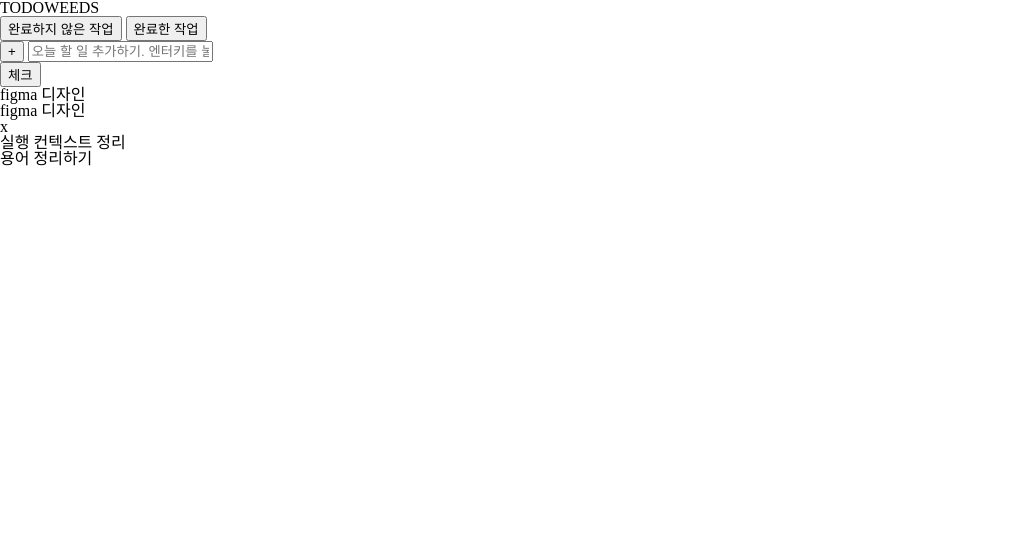
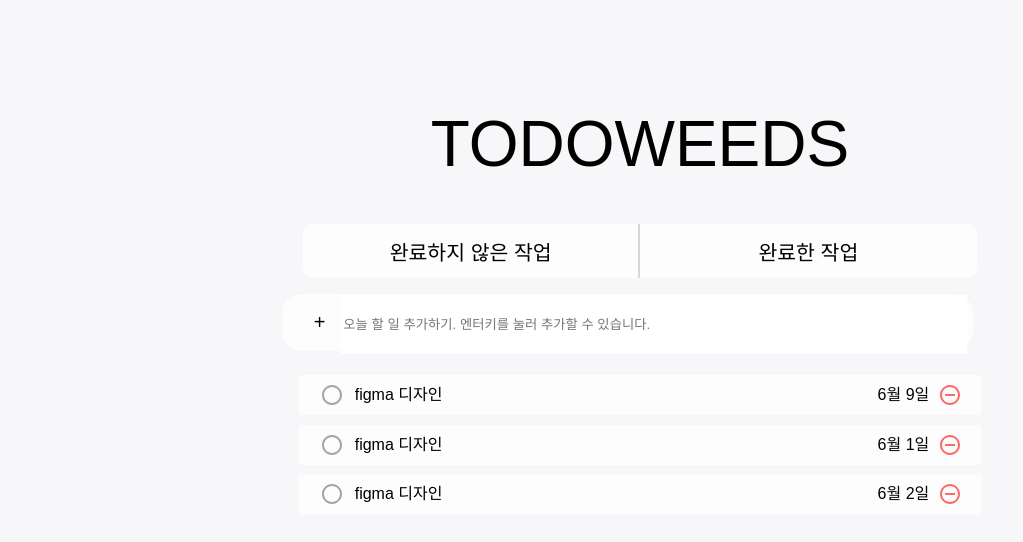
Before and after one commit to yoon5450/Team_GrowWeed_To-Do-List, a plain HTML site: page index.html in a window 1280 px wide. Shown: the whole page, without its empty margins (0-1023 px from the left). Drawn offline with nearby package versions, Linux system fonts and the light colour scheme; files whose address does not match are found by name; a web font is replaced by a local one.

Commit message:
html, css wireframe

```diff
--- a/index.html
+++ b/index.html
@@ -10,18 +10,21 @@
     />
     <link
       rel="stylesheet"
-      href="https://cdn.jsdelivr.net/gh/orioncactus/pretendard@v1.3.9/dist/web/variable/pretendardvariable-dynamic-subset.min.css"
+      href="https://cdn.jsdelivr.net/gh/orioncactus/pretendard/dist/web/variable/pretendardvariable-dynamic-subset.css"
     />
+
     <link rel="stylesheet" href="./style.css?v=3" />
     <link rel="icon" href="./resource/favicon.png" />
     <script defer type="module" src="./src/index.js"></script>
   </head>
   <body>
     <div class="wrap">
+
       <!-- 타이틀 헤더 -->
       <header>
         <h1 class="title">TODOWEEDS</h1>
       </header>
+
 
       <!-- 탭 네비게이션 -->
       <nav class="select-tab-navigation">
@@ -29,32 +32,178 @@
           완료하지 않은 작업
         </button>
         <button type="button" id="select-complete-btn">완료한 작업</button>
-        <!-- flex 완료하지 않은 작업, 완료한 작업 -->
       </nav>
 
-      <!-- 입력란 -->
+
+
+      <!-- 입력란 section -->
       <section class="add-todo-section">
-        <button type="button">+</button>
-        <input
-          id="add-todo-input"
-          type="text"
-          placeholder="오늘 할 일 추가하기. 엔터키를 눌러 추가할 수 있습니다."
-        />
+        <!-- 폼 관련 내용 추가 -->
+        <form id="add-todo-form">
+          <button type="button" id="add-todo-btn">+</button>
+          <input
+            id="add-todo-input"
+            type="text"
+            placeholder="오늘 할 일 추가하기. 엔터키를 눌러 추가할 수 있습니다."
+          />
+        </form>
       </section>
+
+
 
       <!-- todo 리스트 main -->
       <main>
         <ul id="todo-list-ul">
           <!-- flex 체크박스, 텍스트 영역, 날짜 영역 텍스트 영역 -->
+          <!-- 읽기 너무 어려워서 넘버링 남겨드립니다. -->
+          <!-- 1번 li -->
           <li class="todo-list-cell">
-            <button class="todo-list-complete-btn">체크</button>
+            <div class="align-wrap">
+              <button class="todo-list-complete-btn">
+                <svg
+                  width="24"
+                  height="24"
+                  viewBox="0 0 24 24"
+                  fill="none"
+                  xmlns="http://www.w3.org/2000/svg"
+                >
+                  <g clip-path="url(#clip0_35_88)">
+                    <path
+                      d="M12 2C6.47 2 2 6.47 2 12C2 17.53 6.47 22 12 22C17.53 22 22 17.53 22 12C22 6.47 17.53 2 12 2ZM12 20C7.58 20 4 16.42 4 12C4 7.58 7.58 4 12 4C16.42 4 20 7.58 20 12C20 16.42 16.42 20 12 20Z"
+                      fill="#A4A4A4"
+                    />
+                  </g>
+                  <defs>
+                    <clipPath id="clip0_35_88">
+                      <rect width="24" height="24" fill="white" />
+                    </clipPath>
+                  </defs>
+                </svg>
+              </button>
+              <div class="todo-list-text">figma 디자인</div>
+            </div>
+            <div class="align-wrap">
+            <div class="todo-list-date">6월 9일</div>
+            <button type="button" class="todo-list-optional">
+              <svg
+                width="20"
+                height="20"
+                viewBox="0 0 20 20"
+                fill="none"
+                xmlns="http://www.w3.org/2000/svg"
+              >
+                <path
+                  d="M5 9V11H15V9H5ZM10 0C4.48 0 0 4.48 0 10C0 15.52 4.48 20 10 20C15.52 20 20 15.52 20 10C20 4.48 15.52 0 10 0ZM10 18C5.59 18 2 14.41 2 10C2 5.59 5.59 2 10 2C14.41 2 18 5.59 18 10C18 14.41 14.41 18 10 18Z"
+                  fill="#FF6969"
+                />
+              </svg>
+            </button>
+            </div>
+          </li>
+
+          <!-- 2번 li -->
+          <li class="todo-list-cell">
+            <div class="align-wrap">
+            <button class="todo-list-complete-btn">
+              <svg
+                width="24"
+                height="24"
+                viewBox="0 0 24 24"
+                fill="none"
+                xmlns="http://www.w3.org/2000/svg"
+              >
+                <g clip-path="url(#clip0_35_88)">
+                  <path
+                    d="M12 2C6.47 2 2 6.47 2 12C2 17.53 6.47 22 12 22C17.53 22 22 17.53 22 12C22 6.47 17.53 2 12 2ZM12 20C7.58 20 4 16.42 4 12C4 7.58 7.58 4 12 4C16.42 4 20 7.58 20 12C20 16.42 16.42 20 12 20Z"
+                    fill="#A4A4A4"
+                  />
+                </g>
+                <defs>
+                  <clipPath id="clip0_35_88">
+                    <rect width="24" height="24" fill="white" />
+                  </clipPath>
+                </defs>
+              </svg>
+            </button>
             <div class="todo-list-text">figma 디자인</div>
-            <div class="todo-list-date">figma 디자인</div>
-            <div class="todo-list-optional">x</div>
+            </div>
+
+            <div class="align-wrap">
+            <div class="todo-list-date">6월 1일</div>
+            <button type="button" class="todo-list-optional">
+              <svg
+                width="20"
+                height="20"
+                viewBox="0 0 20 20"
+                fill="none"
+                xmlns="http://www.w3.org/2000/svg"
+              >
+                <path
+                  d="M5 9V11H15V9H5ZM10 0C4.48 0 0 4.48 0 10C0 15.52 4.48 20 10 20C15.52 20 20 15.52 20 10C20 4.48 15.52 0 10 0ZM10 18C5.59 18 2 14.41 2 10C2 5.59 5.59 2 10 2C14.41 2 18 5.59 18 10C18 14.41 14.41 18 10 18Z"
+                  fill="#FF6969"
+                />
+              </svg>
+            </button>
+            </div>
+
+            <!-- 3번 li -->
           </li>
-          <li>실행 컨텍스트 정리</li>
-          <li>용어 정리하기</li>
+          <li class="todo-list-cell">
+            <div class="align-wrap">
+            <button type="button" class="todo-list-complete-btn">
+              <svg
+                width="24"
+                height="24"
+                viewBox="0 0 24 24"
+                fill="none"
+                xmlns="http://www.w3.org/2000/svg"
+              >
+                <g clip-path="url(#clip0_35_88)">
+                  <path
+                    d="M12 2C6.47 2 2 6.47 2 12C2 17.53 6.47 22 12 22C17.53 22 22 17.53 22 12C22 6.47 17.53 2 12 2ZM12 20C7.58 20 4 16.42 4 12C4 7.58 7.58 4 12 4C16.42 4 20 7.58 20 12C20 16.42 16.42 20 12 20Z"
+                    fill="#A4A4A4"
+                  />
+                </g>
+                <defs>
+                  <clipPath id="clip0_35_88">
+                    <rect width="24" height="24" fill="white" />
+                  </clipPath>
+                </defs>
+              </svg>
+            </button>
+            <div class="todo-list-text">figma 디자인</div>
+            </div>
+            <div class="align-wrap">
+            <div class="todo-list-date">6월 2일</div>
+            <button type="button" class="todo-list-optional">
+              <svg
+                width="20"
+                height="20"
+                viewBox="0 0 20 20"
+                fill="none"
+                xmlns="http://www.w3.org/2000/svg"
+              >
+                <path
+                  d="M5 9V11H15V9H5ZM10 0C4.48 0 0 4.48 0 10C0 15.52 4.48 20 10 20C15.52 20 20 15.52 20 10C20 4.48 15.52 0 10 0ZM10 18C5.59 18 2 14.41 2 10C2 5.59 5.59 2 10 2C14.41 2 18 5.59 18 10C18 14.41 14.41 18 10 18Z"
+                  fill="#FF6969"
+                />
+              </svg>
+            </button>
+            </div>
+          </li>
         </ul>
+
+        <!-- 체크 표시 svg는 이거 쓰시면 됩니다. -->
+        <!-- <svg width="24" height="24" viewBox="0 0 24 24" fill="none" xmlns="http://www.w3.org/2000/svg">
+        <g clip-path="url(#clip0_35_85)">
+        <path d="M12 2C6.48 2 2 6.48 2 12C2 17.52 6.48 22 12 22C17.52 22 22 17.52 22 12C22 6.48 17.52 2 12 2ZM12 20C7.59 20 4 16.41 4 12C4 7.59 7.59 4 12 4C16.41 4 20 7.59 20 12C20 16.41 16.41 20 12 20ZM16.59 7.58L10 14.17L7.41 11.59L6 13L10 17L18 9L16.59 7.58Z" fill="#9CE3A5"/>
+        </g>
+        <defs>
+        <clipPath id="clip0_35_85">
+        <rect width="24" height="24" fill="white"/>
+        </clipPath>
+        </defs>
+        </svg> -->
       </main>
     </div>
   </body>
--- a/index.js
+++ b/index.js
@@ -4,6 +4,14 @@ import { getStorage } from "./lib/storage.js"
 
 // save시 Prettier가 작동하도록 설정되어 있으면 아마도 한 줄로 다 엮어버릴 거에요.
 // 저는 그냥 Shift + Alt + F 눌렀을 때만 작동하도록 설정해뒀습니다.
+
+let inputForm = document.querySelector('#add-todo-form')
+
+// form submit 처리 방지
+inputForm.addEventListener('submit', (e) => {
+    e.preventDefault();
+})
+
 
 // 완료 탭으로 이동
 function moveToCompleteTab(){
--- a/style.css
+++ b/style.css
@@ -0,0 +1,130 @@
+body {
+  background-color: #f7f7fa;
+  font-family: "Pretendard Variable", sans-serif;
+}
+
+.wrap {
+  display: flex;
+  flex-direction: column;
+  align-items: center;
+  width: 56vw;
+  margin: 0 auto 0 auto;
+}
+
+/* header 영역 */
+header {
+  text-align: center;
+  margin-top: 14vh;
+  margin-bottom: 6vh;
+}
+
+.title {
+  font-size: 5vw;
+}
+
+/* 탭 nav 영역 */
+.select-tab-navigation {
+  display: flex;
+  width: fit-content;
+  margin: 0 auto 2vh auto;
+}
+
+/* 버튼 공통 속성 관리 */
+.select-tab-navigation button {
+  width: 26.3vw;
+  height: 6.8vh;
+  background-color: #fdfdfd;
+  border: 0px;
+  cursor: pointer;
+}
+
+#select-incomplete-btn {
+  border-radius: 10px 0 0 10px;
+  border-right: 2px solid #d8d8d8;
+  font-size: 1.6vw;
+}
+
+#select-complete-btn {
+  border-radius: 0 10px 10px 0;
+    font-size: 1.6vw;
+
+}
+
+/* todo 추가 영역 */
+.add-todo-section {
+  width: 100%;
+  margin-bottom: 3vh;
+}
+
+#add-todo-form {
+  height: 7.1vh;
+  width: 54vw;
+  background-color: #fdfdfd;
+  border-radius: 20px;
+}
+
+#add-todo-input {
+  height: 100%;
+  width: 90%;
+  border: 0px;
+}
+
+/* 포커스 border 효과 제거 */
+#add-todo-input:focus {
+  outline: 0px;
+  border: 0px;
+  box-shadow: 0px;
+}
+
+#add-todo-btn {
+  height: 100%;
+  width: 5%;
+  margin-left: 3%;
+  background-color: inherit;
+  border: 0px;
+  cursor: pointer;
+  font-size: 20px;
+}
+
+#todo-list-ul {
+
+}
+
+.todo-list-cell {
+  width: 51vw;
+  height: 5vh;
+  display: flex;
+  justify-content: space-between;
+  align-items: center;
+  padding: 0 1.2vw;
+  background-color: #fdfdfd;
+  border-radius: 5px;
+  margin-bottom: 1.2vh;
+}
+
+.todo-list-cell .todo-list-complete-btn{
+    display: flex;
+    align-items: center;
+    cursor: pointer;
+    background-color: #fdfdfd;
+    border: 0px;
+}
+
+/* 추가된 부분 : flex로 엮을 때 wrap으로 엮지 않으면 양쪽으로 못 보냄. */
+.todo-list-cell .align-wrap{
+    display: flex;
+    gap: 0.4vw;
+    align-items: center;
+}
+
+.todo-list-cell .todo-list-optional{
+    background-color: inherit;
+    border: 0px;
+    cursor: pointer;
+}
+
+.todo-list-cell .todo-list-optional{
+    display: flex;
+    justify-content: center;
+    align-items: center;
+}
```
